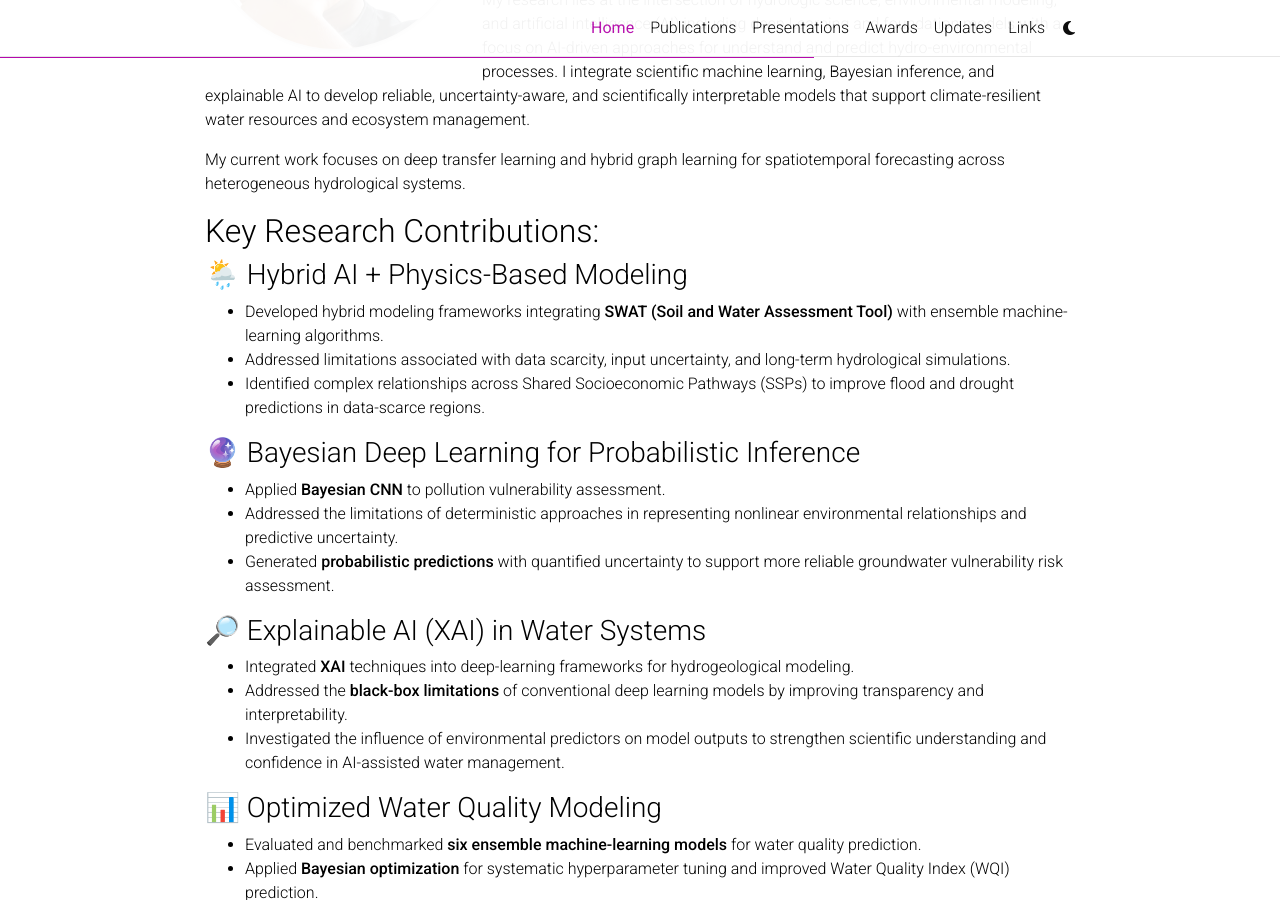
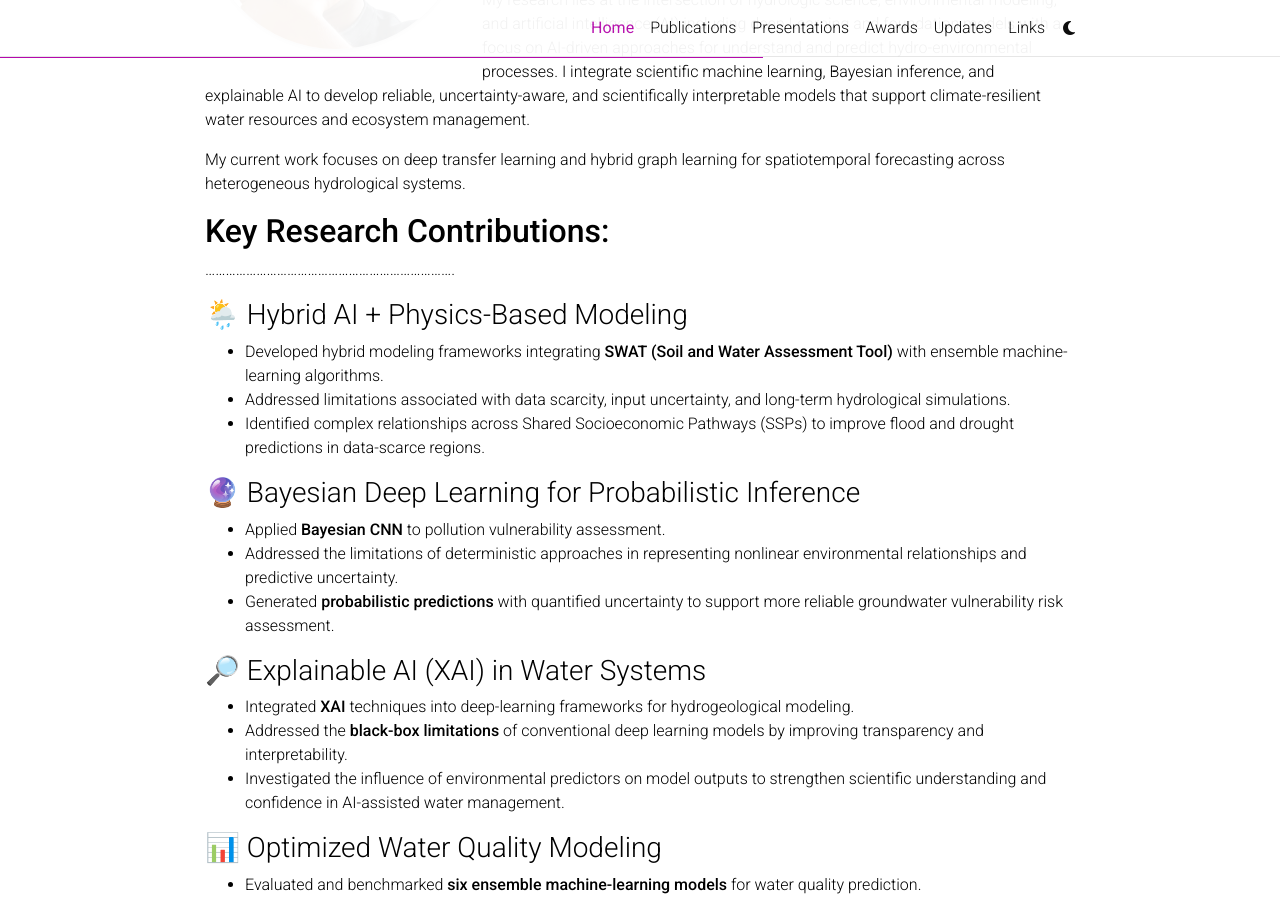
Before and after one commit to tdmengistu/tdmengistu.github.io, a Jekyll site: the page built from _pages/about.md, in a window 1280 px wide and 900 px high, scrolled down 381 px. Built offline with Jekyll 4.4.1, drawn with Linux system fonts in a browser that asks for light colours; a style sheet for code colours, icons or effects is not loaded.

```diff
--- a/_pages/about.md
+++ b/_pages/about.md
@@ -22,8 +22,8 @@ My research lies at the intersection of hydrologic science, environmental modeli
 My current work focuses on deep transfer learning and hybrid graph learning for spatiotemporal forecasting across heterogeneous hydrological systems.
 
 
-## Key Research Contributions:
-
+## **Key Research Contributions:**
+.........................................................................
 ### 🌦️ Hybrid AI + Physics-Based Modeling
 
 - Developed hybrid modeling frameworks integrating **SWAT (Soil and Water Assessment Tool)** with ensemble machine-learning algorithms.
```
